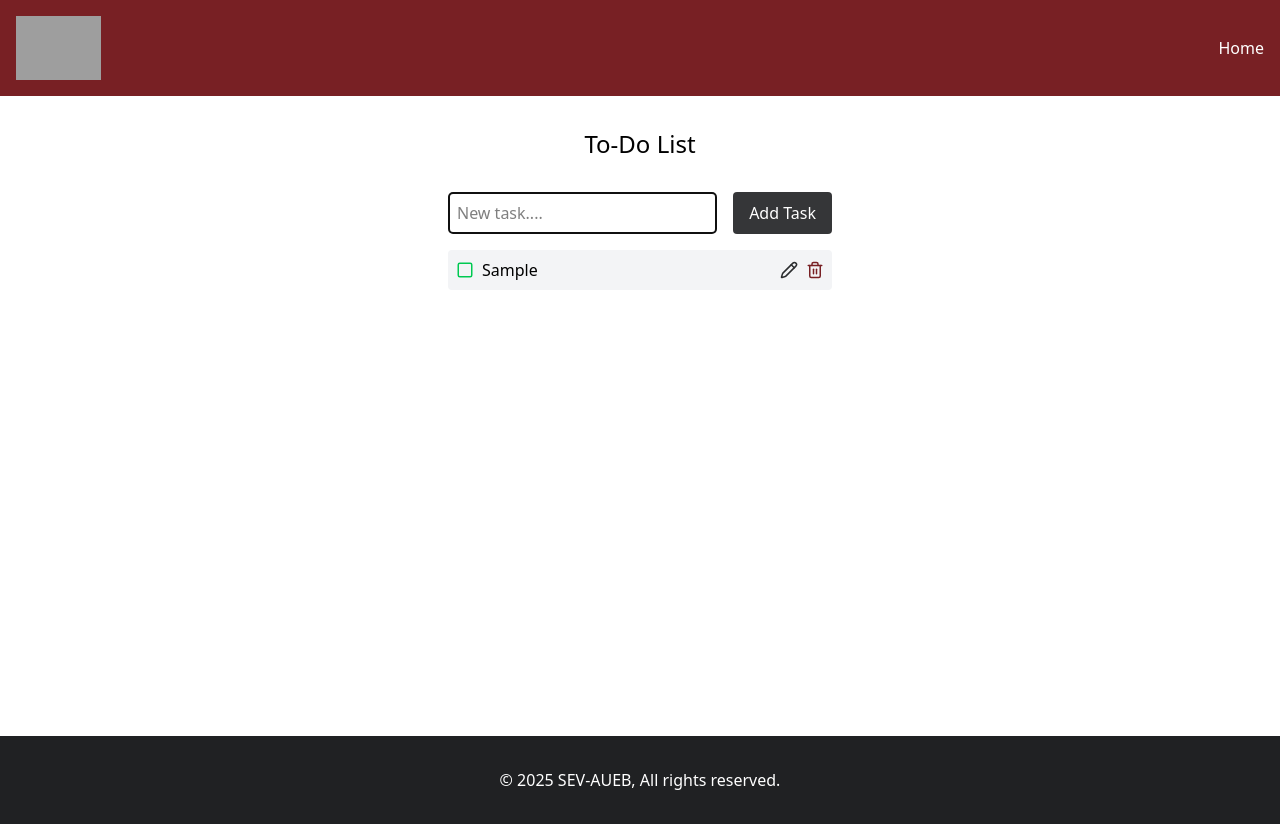
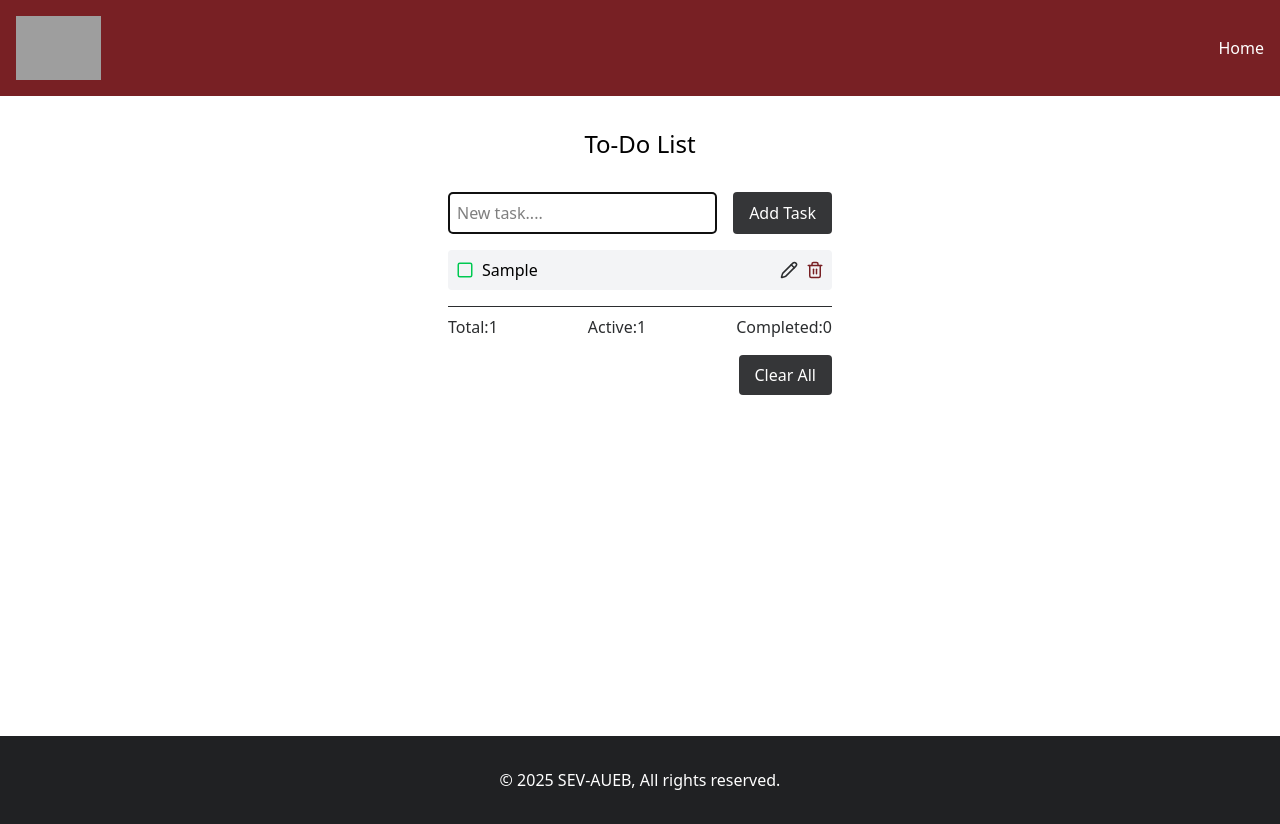
Before and after one commit to angelique-carpo/sev-react-todo-app, a React (Vite) app: page / in a window 1280 px wide. Both pictures are taken after typing "Sample" into the empty fields and a click on the button "Add Task". Built offline with nearby package versions, Linux system fonts and the light colour scheme; grey boxes are pictures that could not be loaded.

Commit message:
feat(todos): add todo stats and clear functionality

```diff
--- a/src/components/todo/Todo.tsx
+++ b/src/components/todo/Todo.tsx
@@ -2,6 +2,7 @@
 import TodoForm from "./TodoForm.tsx";
 import TodoList from "./TodoList.tsx";
 import type { TodoProps } from "../../types";
+import Button from "../UI/Button.tsx";
 
 const Todo = () => {
     const [todos, setTodos] = useState<TodoProps[]>([]);
@@ -30,18 +31,38 @@
                 todo.id === id? {...todo, completed: !todo.completed}: todo))
     }
 
+    const clearAllTodos = () => {
+        setTodos([]);
+    }
+
     useEffect(() => {
         inputRef.current?.focus();
     }, [todos]);
+
+    const totalTask = todos.length;
+    const completedTask = todos.filter(t => t.completed).length;
+    const activeTask =totalTask - completedTask;
 
     return (
         <>
             <div className="max-w-sm mx-auto">
                 <h1 className="text-center text-2xl py-8">To-Do List</h1>
                 <TodoForm addTodo={addTodo} inputRef={inputRef} />
-                {/*<TodoList todos={todos} editTodo={editTodo}/>*/}
                 <TodoList todos={todos} editTodo={editTodo} deleteTodo={deleteTodo} toggleTodo={toggleTodo} />
 
+                {totalTask >0 && (
+                    <>
+                {/*        TODO: add this to another component */}
+                <div className="flex justify-between border-t pt-2 mt-4 text-cf-gray">
+                    <span>Total:{totalTask}</span>
+                    <span>Active:{activeTask}</span>
+                    <span>Completed:{completedTask}</span>
+                </div>
+                        <div className="text-end mt-4">
+                    <Button addClasses = "bg-cf-dark-red" label="Clear All" onClick={clearAllTodos}/>
+                        </div>
+                    </>
+                )}
             </div>
         </>
     )
```
